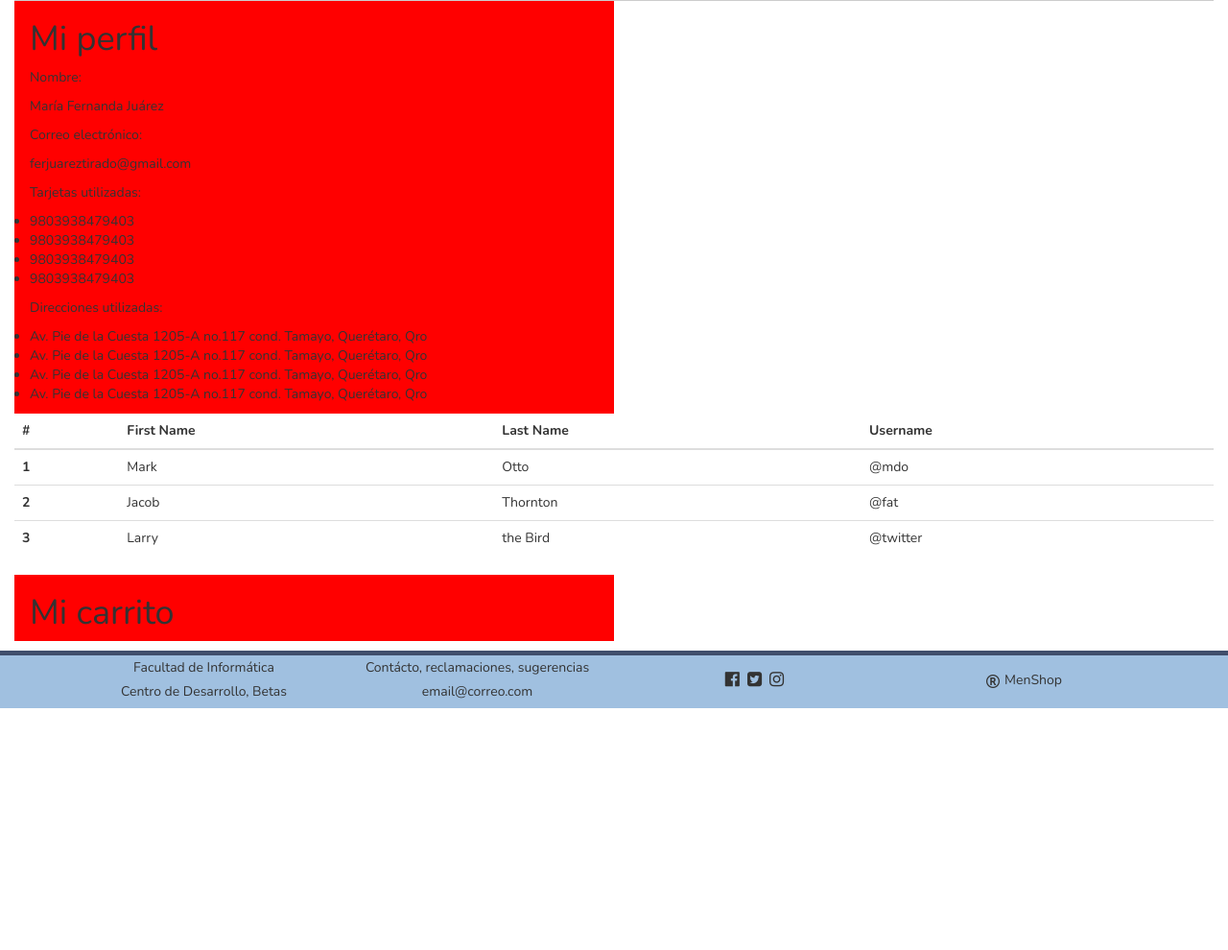
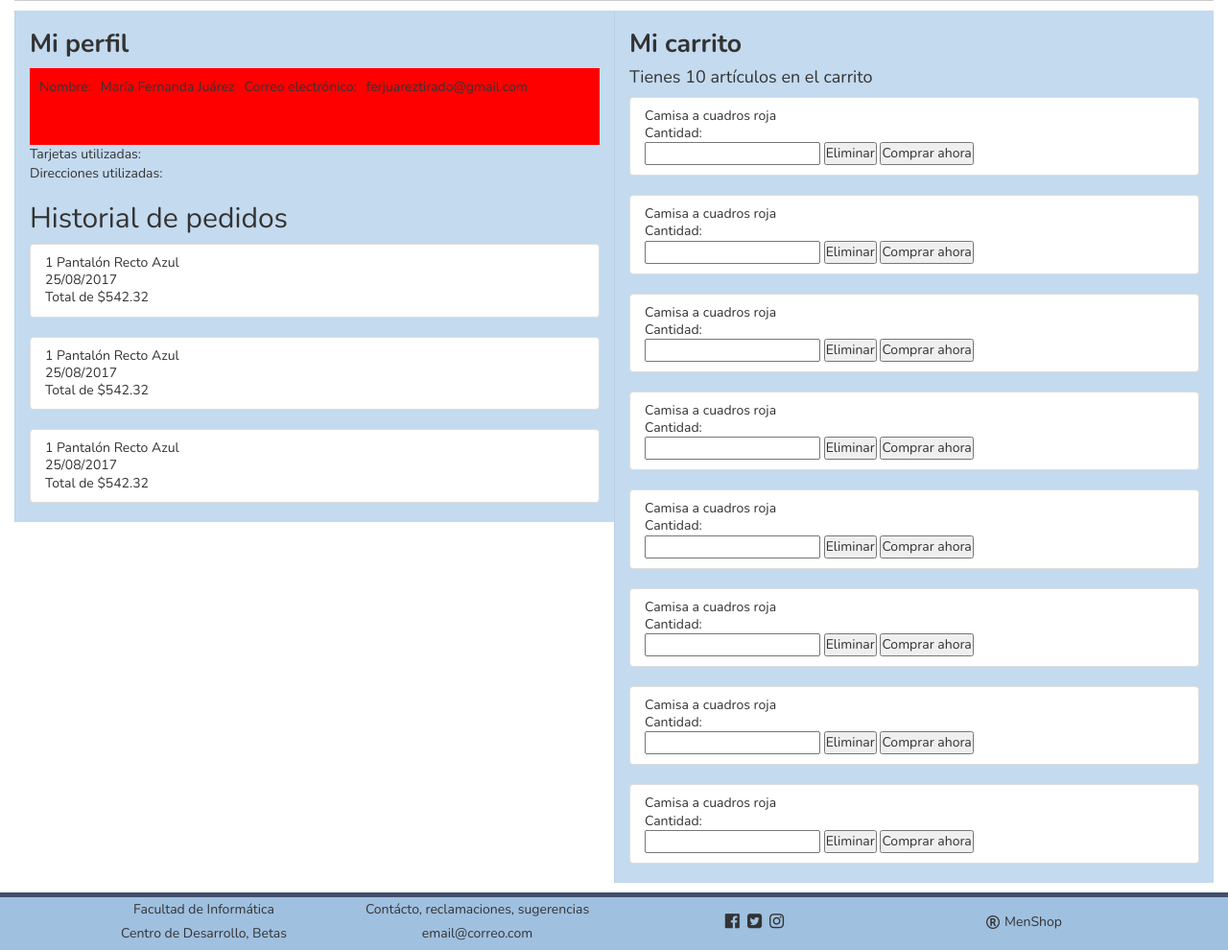
Before and after one commit to Fernandaj22/carrito, a PHP site: page /micart.php in a window 1280 px wide. Shown: the part 40-1030 px from the top of the page at 96% size. Before the commit the page ends 778 px from the top, so only its background shows below. Run offline with PHP 8.4, Linux system fonts and the light colour scheme.

Commit message:
mi crrito

```diff
--- a/css/estilos.css
+++ b/css/estilos.css
@@ -432,9 +432,32 @@ body, html{
 }
 /*M I P E R F I L Y M I C A R R I T O*/
 .lado6{
+	background: #c4daef;
+	border-left: 1px solid rgba(0,0,0,.04);
+	margin-top: 10px;
+}
+.lado6>h2{
+	width: 100% !important;
+	height: 30px !important;
+	float: left !important;
+	position: relative !important;
+	font-weight: 700 !important;
+	font-size: 1.9em;
+}
+.lado6>.personal{
+	width: 100%;
+	height: 80px;
+	float: left;
+	position: relative;
 	background: red;
-	border-left: 1px solid rgba(0,0,0,.04);
 }
+	.personal>p{
+		height: 30px;
+		float: left;
+		position: relative;
+		margin-left: 10px;
+		margin-top: 10px;
+	}
 /*F O O T E R*/
 footer{
 	background: #a0c0e0 !important;
--- a/micart.php
+++ b/micart.php
@@ -32,66 +32,124 @@
 
 	<div class="container-fluid">
 		<div class="col-xs-12 col-sm-6 col-md-6 col-lg-6 lado6">
-			<h1>Mi perfil</h1>
+			<h2>Mi perfil</h2>
 
-			<p>Nombre: </p> <p>María Fernanda Juárez</p>
-			<p>Correo electrónico: </p> <p>ferjuareztirado@gmail.com</p>
-			<p>Tarjetas utilizadas: </p>
-			<ul>
-				<li>9803938479403</li>
-				<li>9803938479403</li>
-				<li>9803938479403</li>
-				<li>9803938479403</li>
-			</ul>
-			<p>Direcciones utilizadas: </p>
-			<ul>
-				<li>Av. Pie de la Cuesta 1205-A no.117 cond. Tamayo, Querétaro, Qro</li>
-				<li>Av. Pie de la Cuesta 1205-A no.117 cond. Tamayo, Querétaro, Qro</li>
-				<li>Av. Pie de la Cuesta 1205-A no.117 cond. Tamayo, Querétaro, Qro</li>
-				<li>Av. Pie de la Cuesta 1205-A no.117 cond. Tamayo, Querétaro, Qro</li>
-			</ul>
+			<div class="personal">
+				<p>Nombre: </p> <p>María Fernanda Juárez</p>
+				<p>Correo electrónico: </p> <p>ferjuareztirado@gmail.com</p>
+			</div>
+
+			<details>
+			  <summary>Tarjetas utilizadas: </summary>
+			  <p>5502 2154 98526 0152</p>
+			  <p>5502 2154 98526 0152</p>
+			  <p>5502 2154 98526 0152</p>
+			  <p>5502 2154 98526 0152</p>
+			</details>
+
+			<details>
+			  <summary>Direcciones utilizadas: </summary>
+			  <p>Av. Pie de la Cuesta 2015-A no. 117 condominio Tamayo, Querétaro, Qro.</p>
+			  <p>Av. Pie de la Cuesta 2015-A no. 117 condominio Tamayo, Querétaro, Qro.</p>
+			  <p>Av. Pie de la Cuesta 2015-A no. 117 condominio Tamayo, Querétaro, Qro.</p>0 bhhhhhhhhhhhhhhn
+			</details>
+
+			<div>
+				<h2>Historial de pedidos</h2>
+				<div class="list-group">
+				  <div class="list-group-item">
+				    <p class="list-group-item-text">1 Pantalón Recto Azul</p>
+				    <p class="list-group-item-text">25/08/2017</p>
+				    <p class="list-group-item-text">Total de $542.32</p>
+				  </div>
+				</div>
+				<div class="list-group">
+				  <div class="list-group-item">
+				    <p class="list-group-item-text">1 Pantalón Recto Azul</p>
+				    <p class="list-group-item-text">25/08/2017</p>
+				    <p class="list-group-item-text">Total de $542.32</p>
+				  </div>
+				</div>
+				<div class="list-group">
+				  <div class="list-group-item">
+				    <p class="list-group-item-text">1 Pantalón Recto Azul</p>
+				    <p class="list-group-item-text">25/08/2017</p>
+				    <p class="list-group-item-text">Total de $542.32</p>
+				  </div>
+				</div>
+			</div>
 		</div>
 
-		<table class="table">
+		<div class="col-xs-12 col-sm-6 col-md-6 col-lg-6 lado6">
+			<h2>Mi carrito</h2>
 
-    <!--Table head-->
-    <thead class="blue-grey lighten-4">
-        <tr>
-            <th>#</th>
-            <th>First Name</th>
-            <th>Last Name</th>
-            <th>Username</th>
-        </tr>
-    </thead>
-    <!--Table head-->
-
-    <!--Table body-->
-    <tbody>
-        <tr>
-            <th scope="row">1</th>
-            <td>Mark</td>
-            <td>Otto</td>
-            <td>@mdo</td>
-        </tr>
-        <tr>
-            <th scope="row">2</th>
-            <td>Jacob</td>
-            <td>Thornton</td>
-            <td>@fat</td>
-        </tr>
-        <tr>
-            <th scope="row">3</th>
-            <td>Larry</td>
-            <td>the Bird</td>
-            <td>@twitter</td>
-        </tr>
-    </tbody>
-    <!--Table body-->
-</table>
-<!--Table-->
-
-		<div class="col-xs-12 col-sm-6 col-md-6 col-lg-6 lado6">
-			<h1>Mi carrito</h1>
+			<h4>Tienes 10 artículos en el carrito</h4>
+			<div>
+				<div class="list-group">
+				  <div class="list-group-item">
+				    <p class="list-group-item-text">Camisa a cuadros roja</p>
+				    <p class="list-group-item-text">Cantidad: </p> <input type="number" name="">
+				    <input type="submit" name="" value="Eliminar">
+				    <input type="submit" name="" value="Comprar ahora">
+				  </div>
+				</div>
+				<div class="list-group">
+				  <div class="list-group-item">
+				    <p class="list-group-item-text">Camisa a cuadros roja</p>
+				    <p class="list-group-item-text">Cantidad: </p> <input type="number" name="">
+				    <input type="submit" name="" value="Eliminar">
+				    <input type="submit" name="" value="Comprar ahora">
+				  </div>
+				</div>
+				<div class="list-group">
+				  <div class="list-group-item">
+				    <p class="list-group-item-text">Camisa a cuadros roja</p>
+				    <p class="list-group-item-text">Cantidad: </p> <input type="number" name="">
+				    <input type="submit" name="" value="Eliminar">
+				    <input type="submit" name="" value="Comprar ahora">
+				  </div>
+				</div>
+				<div class="list-group">
+				  <div class="list-group-item">
+				    <p class="list-group-item-text">Camisa a cuadros roja</p>
+				    <p class="list-group-item-text">Cantidad: </p> <input type="number" name="">
+				    <input type="submit" name="" value="Eliminar">
+				    <input type="submit" name="" value="Comprar ahora">
+				  </div>
+				</div>
+				<div class="list-group">
+				  <div class="list-group-item">
+				    <p class="list-group-item-text">Camisa a cuadros roja</p>
+				    <p class="list-group-item-text">Cantidad: </p> <input type="number" name="">
+				    <input type="submit" name="" value="Eliminar">
+				    <input type="submit" name="" value="Comprar ahora">
+				  </div>
+				</div>
+				<div class="list-group">
+				  <div class="list-group-item">
+				    <p class="list-group-item-text">Camisa a cuadros roja</p>
+				    <p class="list-group-item-text">Cantidad: </p> <input type="number" name="">
+				    <input type="submit" name="" value="Eliminar">
+				    <input type="submit" name="" value="Comprar ahora">
+				  </div>
+				</div>
+				<div class="list-group">
+				  <div class="list-group-item">
+				    <p class="list-group-item-text">Camisa a cuadros roja</p>
+				    <p class="list-group-item-text">Cantidad: </p> <input type="number" name="">
+				    <input type="submit" name="" value="Eliminar">
+				    <input type="submit" name="" value="Comprar ahora">
+				  </div>
+				</div>
+				<div class="list-group">
+				  <div class="list-group-item">
+				    <p class="list-group-item-text">Camisa a cuadros roja</p>
+				    <p class="list-group-item-text">Cantidad: </p> <input type="number" name="">
+				    <input type="submit" name="" value="Eliminar">
+				    <input type="submit" name="" value="Comprar ahora">
+				  </div>
+				</div>
+			</div>
 		</div>
 	</div>
 
```
